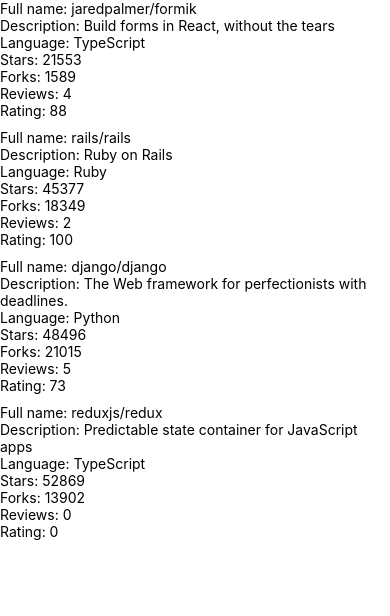
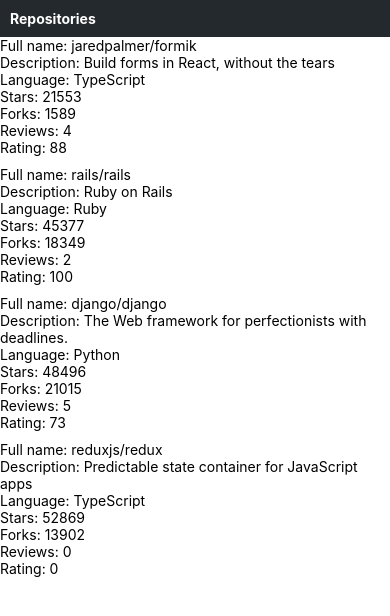
Before and after one commit to JarSeal/rate-repository-app, a React Native app: screen / in a window 390 px wide. Shown: the top 616 px of the page. Built offline with nearby package versions, Linux system fonts and the light colour scheme.

Commit message:
Created AppBar and AppBarTab and themes.

```diff
--- /dev/null
+++ b/src/components/AppBar.jsx
@@ -0,0 +1,23 @@
+import React from 'react';
+import { View, StyleSheet } from 'react-native';
+import Constants from 'expo-constants';
+import AppBarTab from './AppBarTab';
+
+import theme from '../theme';
+
+const styles = StyleSheet.create({
+  container: {
+    paddingTop: Constants.statusBarHeight,
+    backgroundColor: theme.colors.tabBarBackground,
+    display: 'flex',
+    flexDirection: 'row',
+  },
+});
+
+const AppBar = () => {
+  return <View style={styles.container}>
+      <AppBarTab label='Repositories' />
+  </View>;
+};
+
+export default AppBar;
--- /dev/null
+++ b/src/components/AppBarTab.jsx
@@ -0,0 +1,21 @@
+import React from 'react';
+import { Text, StyleSheet, TouchableWithoutFeedback } from 'react-native';
+
+import theme from '../theme';
+
+const styles = StyleSheet.create({
+    tab: {
+        color: theme.colors.tabBarTabText,
+        fontSize: theme.fontSizes.tabBarTabText,
+        fontWeight: theme.fontWeights.bold,
+        padding: 10,
+    },
+});
+
+const AppBarTab = ({ label }) => {
+    return <TouchableWithoutFeedback onPress={() => alert('Pressed!')}>
+        <Text style={styles.tab}>{ label }</Text>
+    </TouchableWithoutFeedback>;
+};
+
+export default AppBarTab;
--- a/src/components/Main.jsx
+++ b/src/components/Main.jsx
@@ -1,11 +1,10 @@
 import React from 'react';
-import Constants from 'expo-constants';
 import { StyleSheet, View } from 'react-native';
 import RepositoryList from './RepositoryList';
+import AppBar from './AppBar';
 
 const styles = StyleSheet.create({
   container: {
-    marginTop: Constants.statusBarHeight,
     flexGrow: 1,
     flexShrink: 1,
   },
@@ -14,6 +13,7 @@
 const Main = () => {
   return (
     <View style={styles.container}>
+      <AppBar />
       <RepositoryList />
     </View>
   );
--- /dev/null
+++ b/src/theme.js
@@ -0,0 +1,23 @@
+const theme = {
+    colors: {
+      textPrimary: '#24292e',
+      textSecondary: '#586069',
+      primary: '#0366d6',
+      tabBarBackground: '#24292e',
+      tabBarTabText: '#ffffff',
+    },
+    fontSizes: {
+      body: 14,
+      subheading: 16,
+      tabBarText: 14,
+    },
+    fonts: {
+      main: 'System',
+    },
+    fontWeights: {
+      normal: '400',
+      bold: '700',
+    },
+  };
+
+  export default theme;
```
